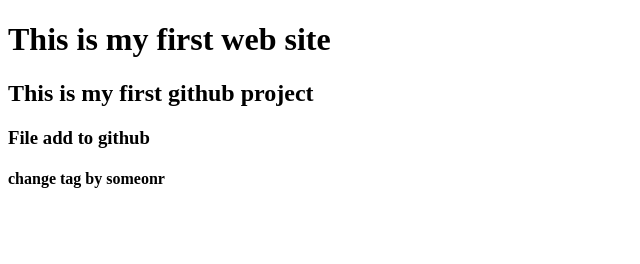
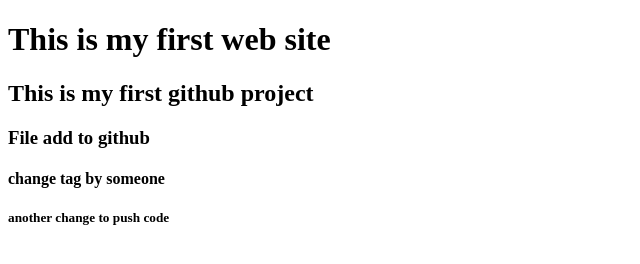
Before and after one commit to Moniruggaman/My_first_Website, a plain HTML site: page index.html in a window 1280 px wide. Shown: the whole page, without its empty margins (0-640 px from the left). Drawn offline with Linux system fonts and the light colour scheme.

Commit message:
change header

```diff
--- a/index.html
+++ b/index.html
@@ -9,6 +9,7 @@
     <h1>This is my first web site</h1>
     <h2>This is my first github project</h2>
     <h3> File add to github</h3>
-    <h4> change tag by someonr</h4>
+    <h4> change tag by someone</h4>
+    <h5>another change to push code</h5>
 </body>
 </html>
```
Also changed, not shown: 1 other file.
